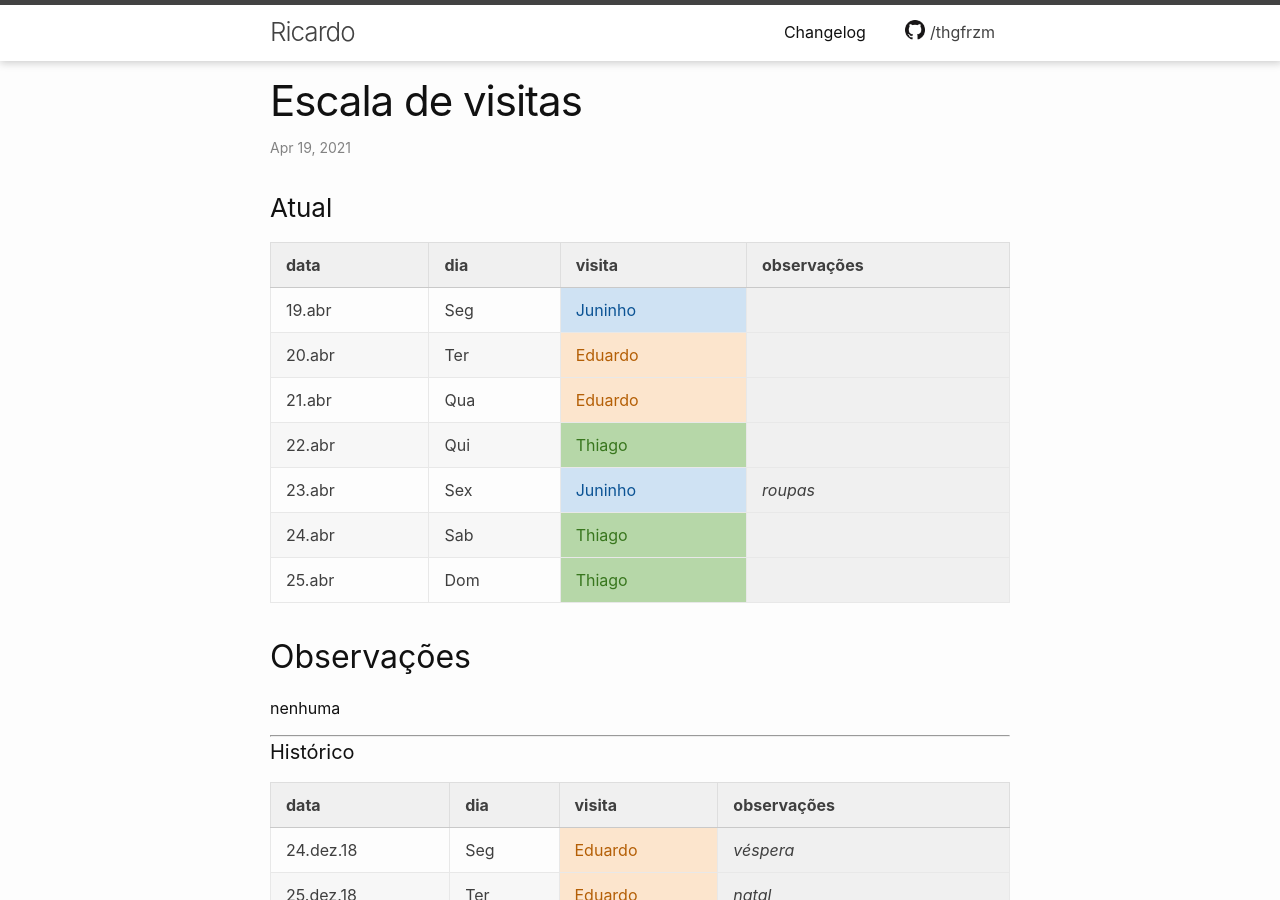
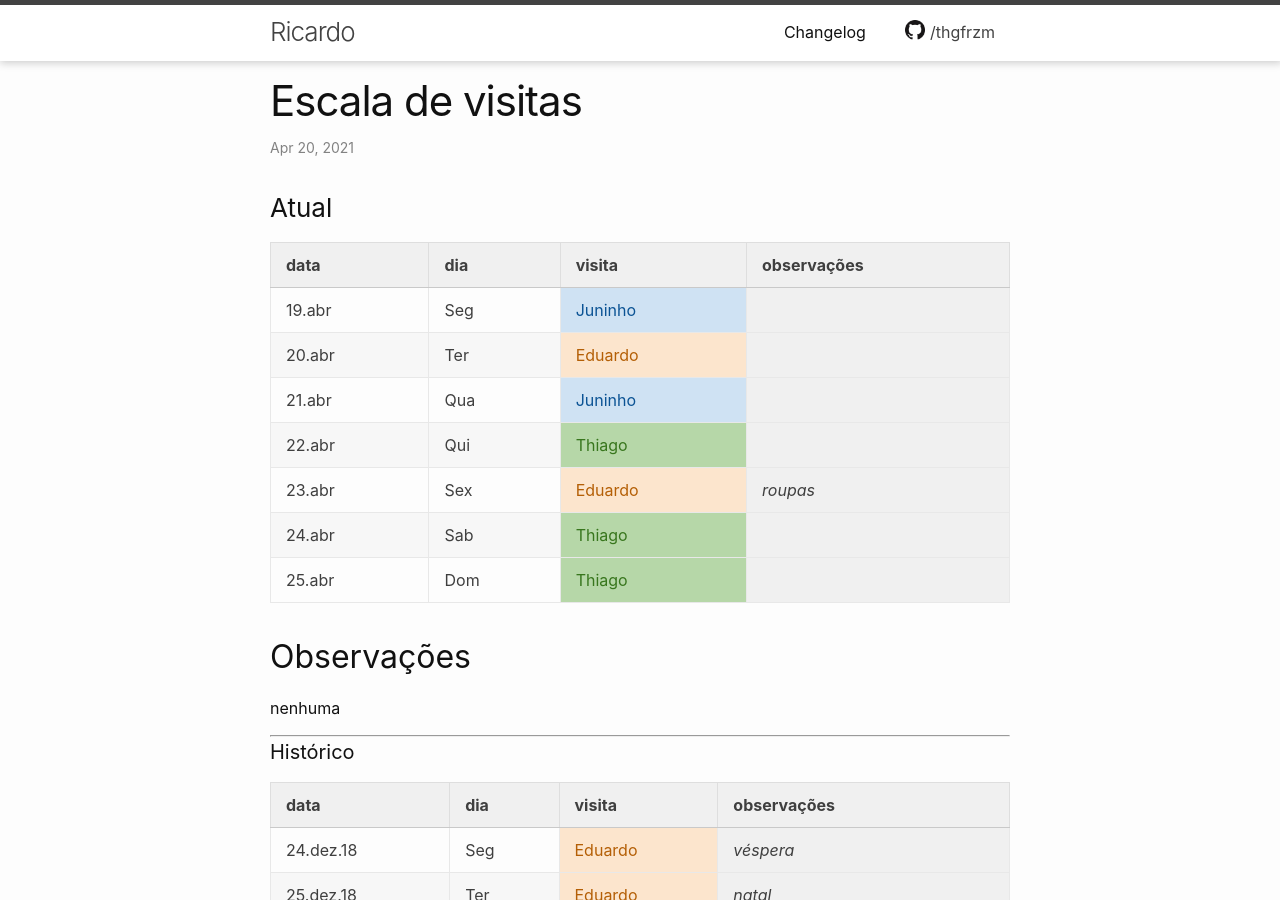
Before and after one commit to thgfrzm/ricardo, a Jekyll site: the page built from _posts/2018-12-23-escala-visitas.markdown, in a window 1280 px wide and 900 px high. Built offline with Jekyll 4.4.1, drawn with Linux system fonts in a browser that asks for light colours.

Commit message:
Update 2018-12-23-escala-visitas.markdown

```diff
--- a/_posts/2018-12-23-escala-visitas.markdown
+++ b/_posts/2018-12-23-escala-visitas.markdown
@@ -1,7 +1,7 @@
 ---
 layout: post
 title:  "Escala de visitas"
-date:   2021-04-19 16:31:00 -0300
+date:   2021-04-20 09:50:00 -0300
 categories: agenda
 ---
 <!--
@@ -17,9 +17,9 @@ categories: agenda
 | ------ | --- | ------- | ----------- |
 | 19.abr | Seg | Juninho |             |
 | 20.abr | Ter | Eduardo |             |
-| 21.abr | Qua | Eduardo |             |
+| 21.abr | Qua | Juninho |             |
 | 22.abr | Qui | Thiago  |             |
-| 23.abr | Sex | Juninho | _roupas_    |
+| 23.abr | Sex | Eduardo | _roupas_    |
 | 24.abr | Sab | Thiago  |             |
 | 25.abr | Dom | Thiago  |             |
 
```
